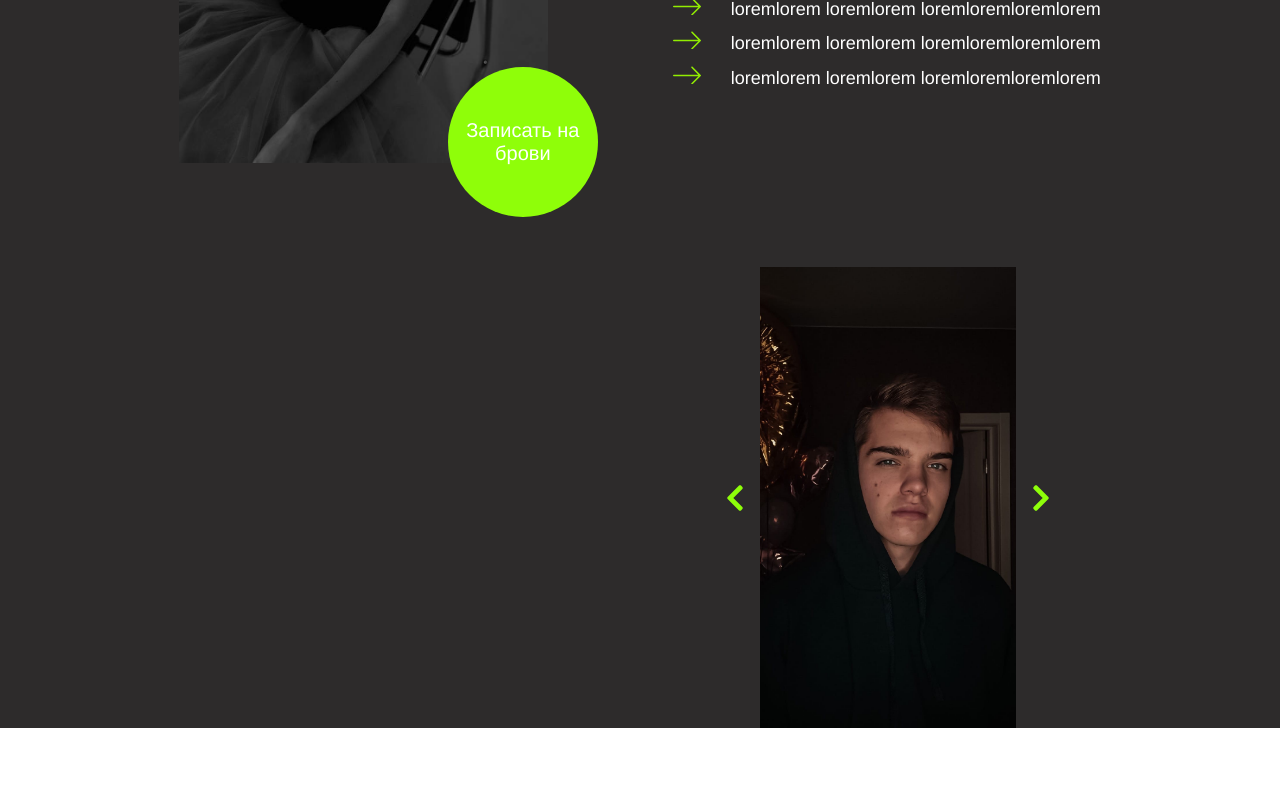
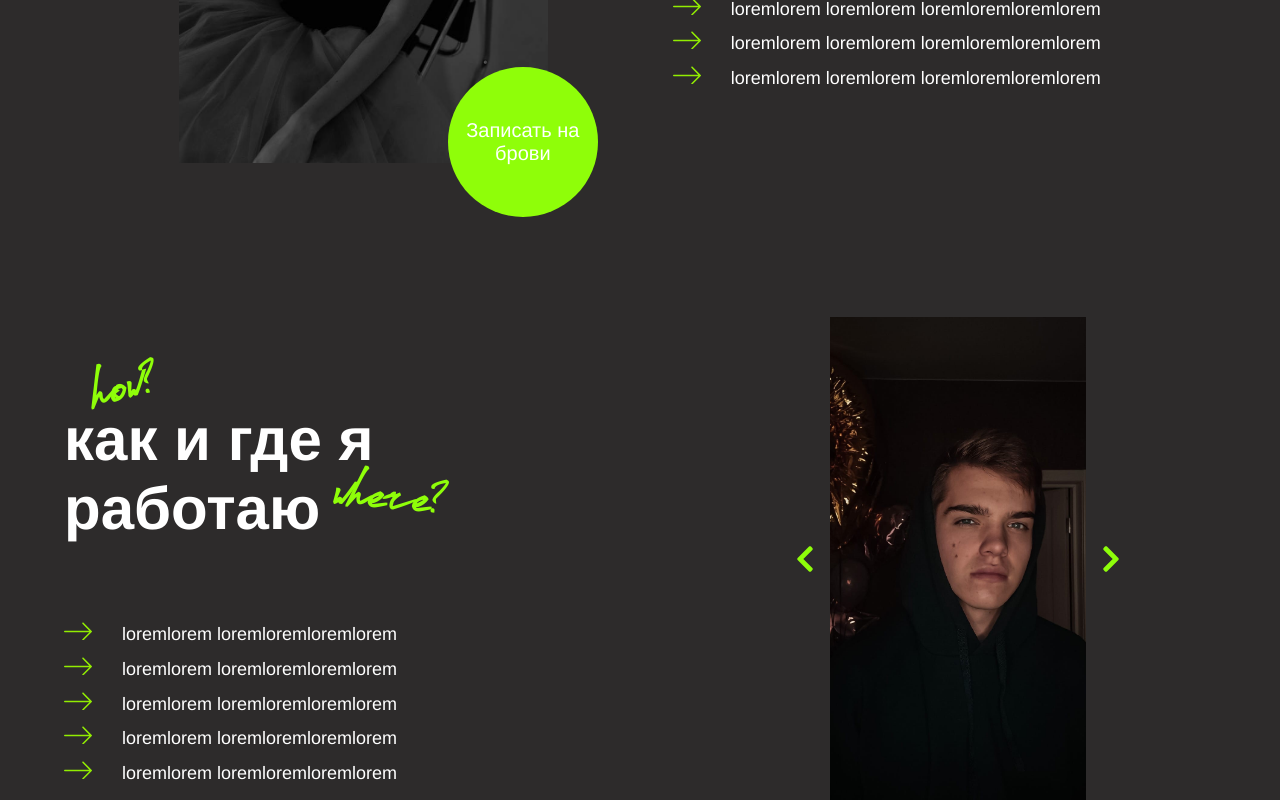
Before and after one commit to neydyxd/brow-master-landing, a React (Create React App) app: page / in a window 1280 px wide. Shown: the part 503-1303 px from the top of the page. Before the commit the page ends 1231 px from the top, so only its background shows below. Built offline with nearby package versions, Linux system fonts and the light colour scheme.

Commit message:
Доработка секции слайдера

```diff
--- a/src/Components/About/About.css
+++ b/src/Components/About/About.css
@@ -66,6 +66,7 @@
 
 .about__list{
     list-style: none;
+    padding: 0;
 }
 
 .about__list-element::before{
--- a/src/Components/Carousel/Carousel.css
+++ b/src/Components/Carousel/Carousel.css
@@ -3,7 +3,7 @@
     aspect-ratio: 3/4;
     display: flex;
     align-items: center;
-    margin-right: 150px;
+    margin-right: 80px;
 }
 
 .carousel__window{
@@ -27,3 +27,18 @@
     cursor: pointer;
     opacity: 0.6;
 }
+
+
+@media screen and (min-width: 768px) and (max-width: 1279px) {
+    .carousel__container{
+        margin-right: 50px;
+    }
+}
+
+@media screen and (min-width: 320px) and (max-width: 767px) {
+    .carousel__container{
+        margin-right: 0;
+        width: 90%;
+    }
+
+}
--- a/src/Components/Carousel/Carousel.js
+++ b/src/Components/Carousel/Carousel.js
@@ -1,13 +1,5 @@
 import { useState, useEffect, Children, cloneElement } from 'react';
 import { FaChevronLeft, FaChevronRight } from 'react-icons/fa';
-
-const PAGE_WIDTH = 0.32
-const WINDOW_WIDTH = window.screen.width;
-const BLOCK_WIDTH = WINDOW_WIDTH * PAGE_WIDTH
-console.log(WINDOW_WIDTH)
-console.log(BLOCK_WIDTH)
-
-
 
 
 function Carousel({ children }) {
@@ -16,6 +8,22 @@ const [offset, setOffset] = useState(0);
 const iconStyle = {
     filter: 'invert(81%) sepia(49%) saturate(859%) hue-rotate(32deg) brightness(104%) contrast(99%)',
 }
+
+
+const WINDOW_WIDTH = window.screen.width;
+
+function calcSliderSize(){
+    if (WINDOW_WIDTH >= 768) {
+        return true;
+    } else {
+        return false;
+    }
+}
+
+const PAGE_WIDTH = calcSliderSize() ? 0.32 : 1;
+const BLOCK_WIDTH = WINDOW_WIDTH * PAGE_WIDTH
+console.log(PAGE_WIDTH);
+
 
 function handleLeftArrowClick(){
     setOffset((currentOffset) => {
--- a/src/Components/Slider/Slider.css
+++ b/src/Components/Slider/Slider.css
@@ -1,11 +1,66 @@
 .slider{
 display: flex;
 justify-content: space-between;
-margin-top: 100px;
+margin-top: 150px;
 }
 
-.slider__about{
-    width: 40%;
+.slider__title_1{
+    margin: 0;
+    margin-bottom: 30px;
+    margin-left: 20px;
+    font-family: Shlapak;
+    color: #8FFE09;
+    font-size: 50px;
+    transform: rotate(-15deg);
+}
+
+.slider__title_2{
+    font-family: Helvetica;
+    font-size: 60px;
+    color: white;
+    max-width: 320px;
+    margin: 0;
+}
+
+.slider__title_3{
+    margin: 0;
+    font-family: Shlapak;
+    color: #8FFE09;
+    font-size: 50px;
+    text-align: right;
+    transform: rotate(5deg);
+    margin-top: -90px;
+}
+
+.slider__list{
+    list-style: none;
+    margin-top: 100px;
+    padding: 0;
+}
+
+.slider__list-element::before{
+    content: url("   ");
+    margin-right: 30px;
+    display: inline-block;
+    content: ' ';
+    background-image: url('../../images/arrow.svg');
+    background-repeat: no-repeat;
+    filter: invert(80%) sepia(28%) saturate(1491%) hue-rotate(35deg) brightness(108%) contrast(99%);
+    background-size: 28px 43px;
+    height: 30px;
+    width: 28px;
+}
+
+.slider__list-element{
+    color: white;
+    font-family: Helvetica;
+    font-size: 18px;
+}
+
+
+
+.slider__title-box{
+    width: 380px;
 }
 
 .slider__item{
@@ -36,3 +91,25 @@ margin-top: 100px;
     background-size: cover;
     background-repeat: no-repeat;
 }
+
+
+@media screen and (min-width: 320px) and (max-width: 767px) {
+    .slider{
+        flex-direction: column-reverse;
+        margin: 0 auto;
+        margin-top: 50px;
+        align-items: center;
+    }
+
+    .slider__item_1{
+        background-position: -100px center;
+    }
+
+    .slider__item_2{
+        background-position: -100px center;
+    }
+
+    .slider__item_3{
+        background-position: -100px center;
+    }
+}
--- a/src/Components/Slider/Slider.js
+++ b/src/Components/Slider/Slider.js
@@ -4,7 +4,19 @@ function Slider(){
     return(
         <section className='slider'>
             <div className='slider__about'>
-
+                <div className='slider__title-box'>
+                    <h3 className='slider__title_1'>how?</h3>
+                    <h3 className='slider__title_2'>как и где я работаю</h3>
+                    <label className='slider__label'></label>
+                    <h3 className='slider__title_3'>where?</h3>
+                </div>
+                <ul className='slider__list'>
+                    <li className='slider__list-element'>loremlorem loremloremloremlorem</li>
+                    <li className='slider__list-element'>loremlorem loremloremloremlorem</li>
+                    <li className='slider__list-element'>loremlorem loremloremloremlorem</li>
+                    <li className='slider__list-element'>loremlorem loremloremloremlorem</li>
+                    <li className='slider__list-element'>loremlorem loremloremloremlorem</li>
+                </ul>
             </div>
             <Carousel>
                 <div className="slider__item slider__item_1"></div>
```
